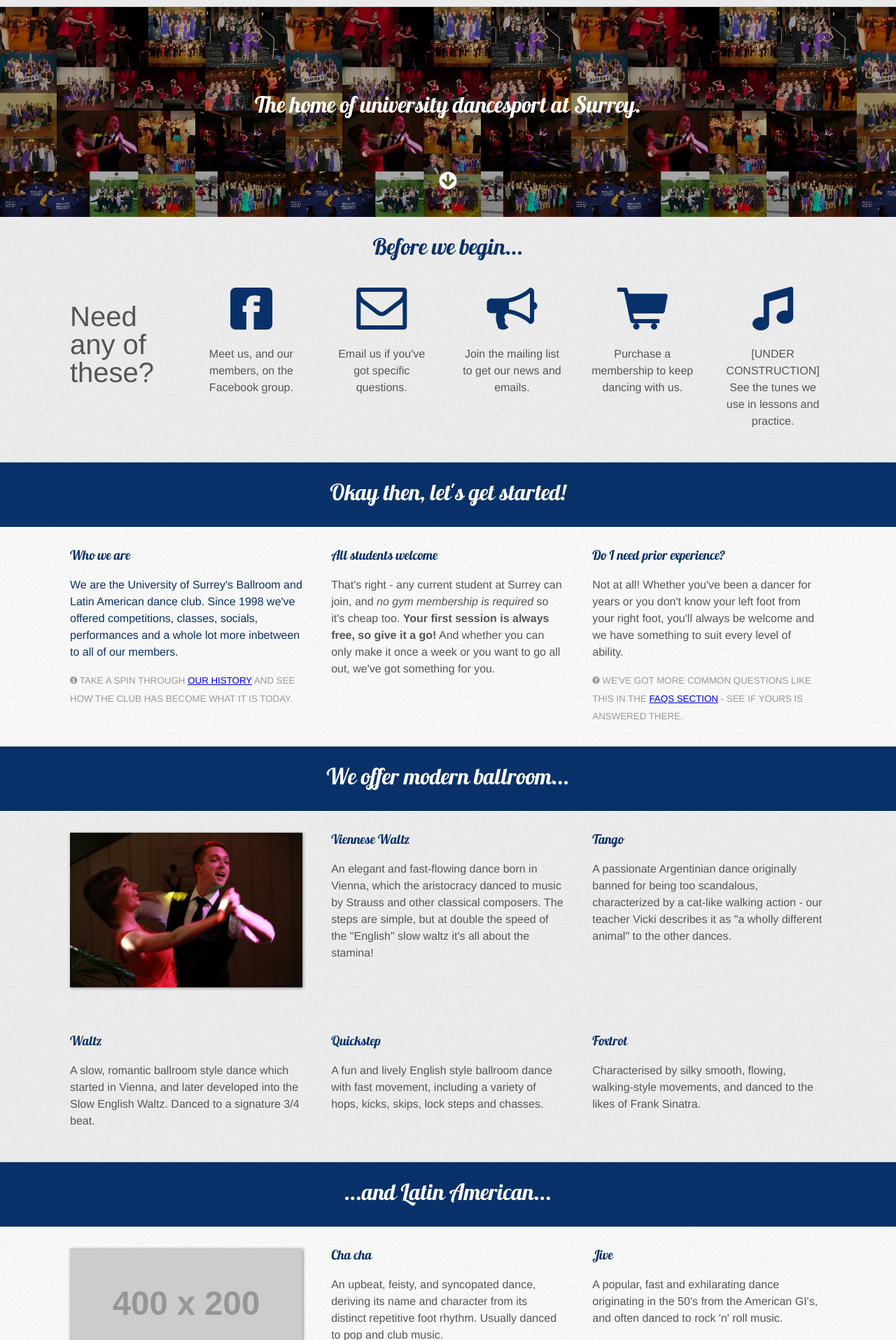
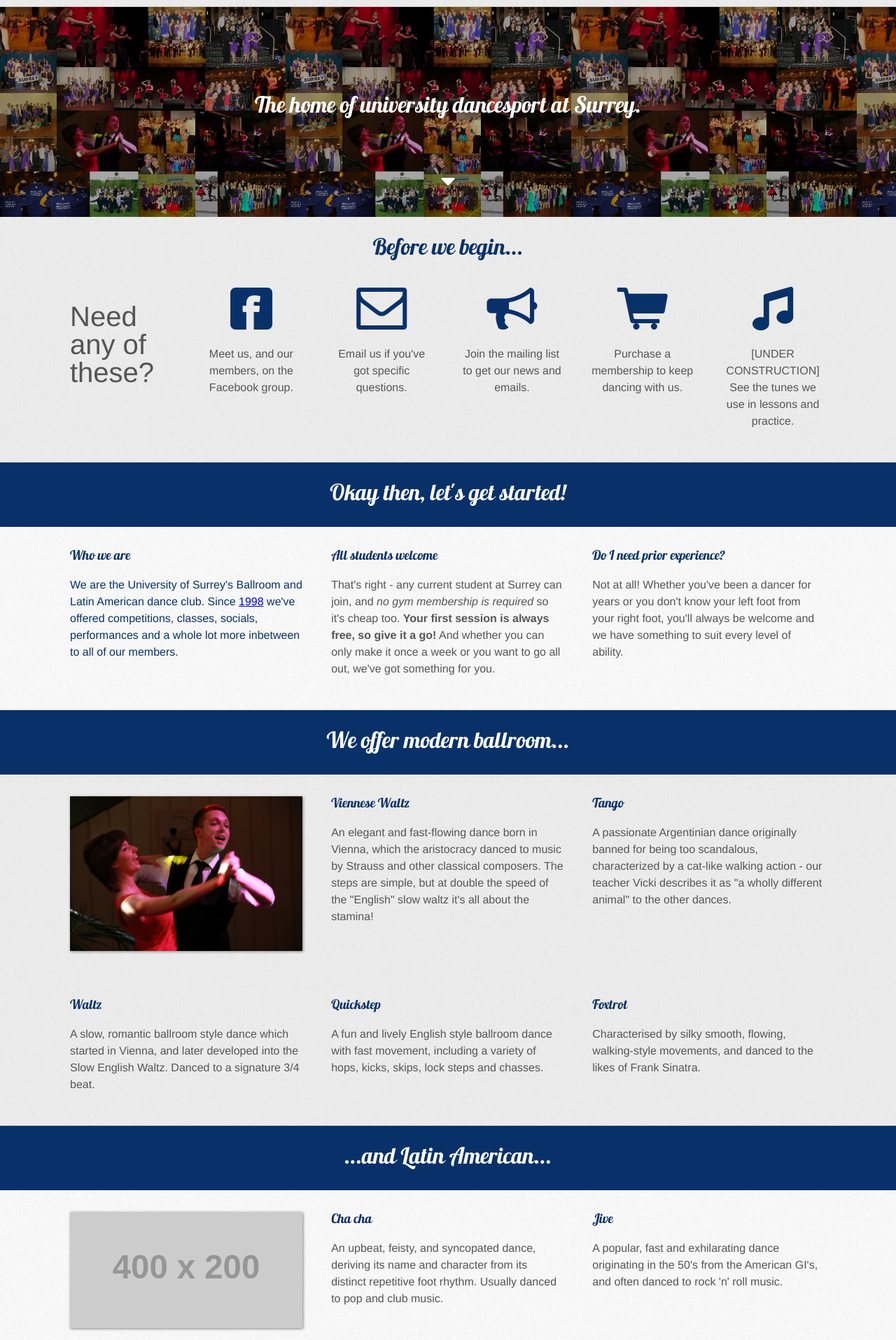
Before and after one commit to surreybldc/surreybldc.github.com, a Jekyll site: the page built from index.html, in a window 1280 px wide. Shown: the part 358-2273 px from the top of the page at 70% size. Built offline with Jekyll 4.4.1, drawn with Linux system fonts in a browser that asks for light colours.

Commit message:
Few more styling tweaks

```diff
--- a/_layouts/default.html
+++ b/_layouts/default.html
@@ -66,7 +66,7 @@
             The home of university dancesport at Surrey.
           {% endif %}
         </h2>
-        <i class="icon-circle-arrow-down"></i>
+        <i class="icon-caret-down"></i>
       </div>
       {{ content }}
       <footer class="site invert">
--- a/css/styles.css
+++ b/css/styles.css
@@ -6,6 +6,7 @@
   box-shadow:inset 0px 1px 0px 0px #fff;
   border-radius:6px;
   border:1px solid #777;
+  text-shadow: -1px -1px #777;
   display: block;
   color: #093169;
   font-weight:bold;
--- a/index.html
+++ b/index.html
@@ -53,8 +53,7 @@ layout: default
     <div class="row">
       <div class="fourcol attention">
         <h3>Who we are</h3>
-        <p>We are the University of Surrey's Ballroom and Latin American dance club. Since 1998 we've offered competitions, classes, socials, performances and a whole lot more inbetween to all of our members.</p>
-        <small><i class="icon-info-sign"></i> Take a spin through <a href="/about.html" title="See the club's history">our history</a> and see how the club has become what it is today.</small>
+        <p>We are the University of Surrey's Ballroom and Latin American dance club. Since <a href="/about.html" title="See the club's history">1998</a> we've offered competitions, classes, socials, performances and a whole lot more inbetween to all of our members.</p>
       </div>
       <div class="fourcol">
         <h3>All students welcome</h3>
@@ -63,7 +62,6 @@ layout: default
       <div class="fourcol last">
         <h3>Do I need prior experience?</h3>
         <p>Not at all! Whether you've been a dancer for years or you don't know your left foot from your right foot, you'll always be welcome and we have something to suit every level of ability.</p>
-        <small><i class="icon-question-sign"></i> We've got more common questions like this in the <a href="/faqs.html" title="FAQs page">FAQs section</a> - see if yours is answered there.</small>
       </div>
     </div>
   </section>
@@ -322,7 +320,7 @@ layout: default
   <h2>So... want to know more?</h2>
   <div class="row">
     <p>Send your enquiry to the committee today!</p>
-    <a class="btn btn-primary massive" href="mailto:ussu.ballroom@surrey.ac.uk"><i class="icon-envelope"></i> Email us</a>
+    <a class="btn btn-primary massive" href="mailto:ussu.ballroom@surrey.ac.uk?subject=Website%20enquiry"><i class="icon-envelope"></i> Email us</a>
     <p>Then come to our next session and <strong>try it for real</strong>.</p>
   </div>
 </section>
```
Also changed, not shown: 6 other files.
